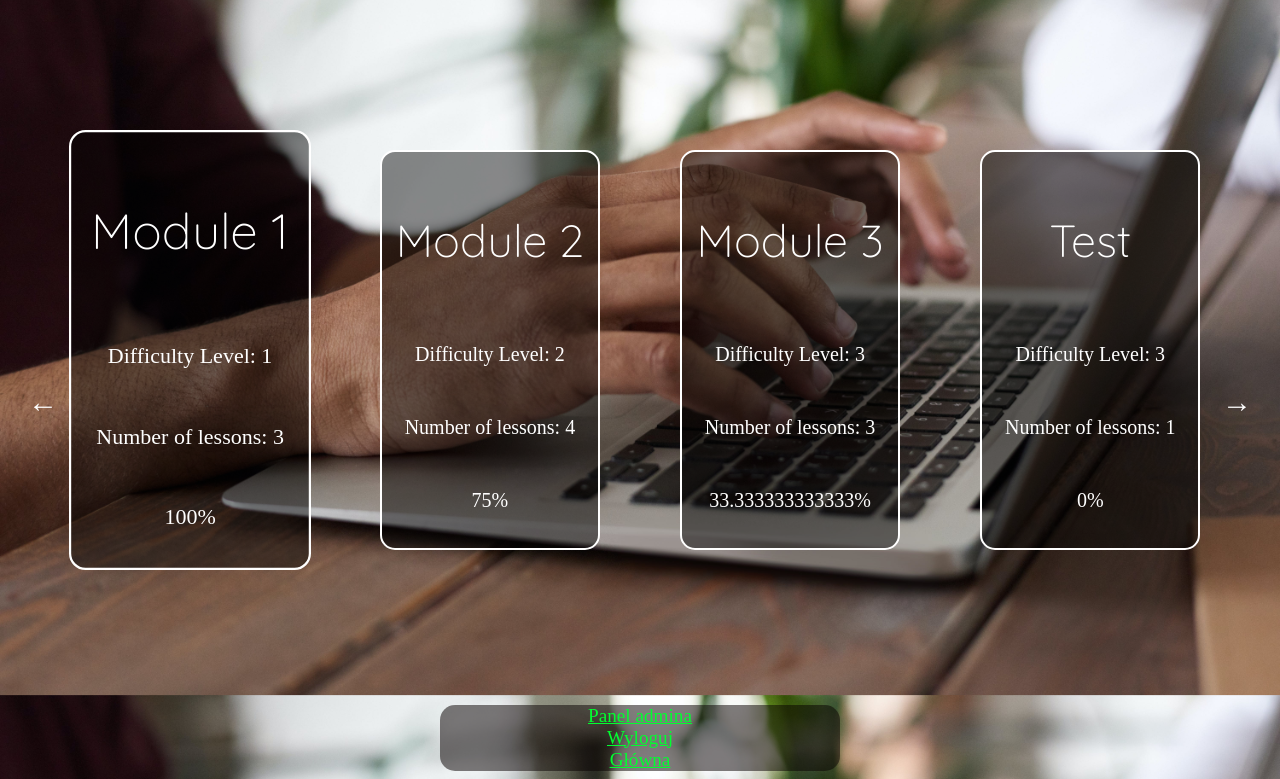
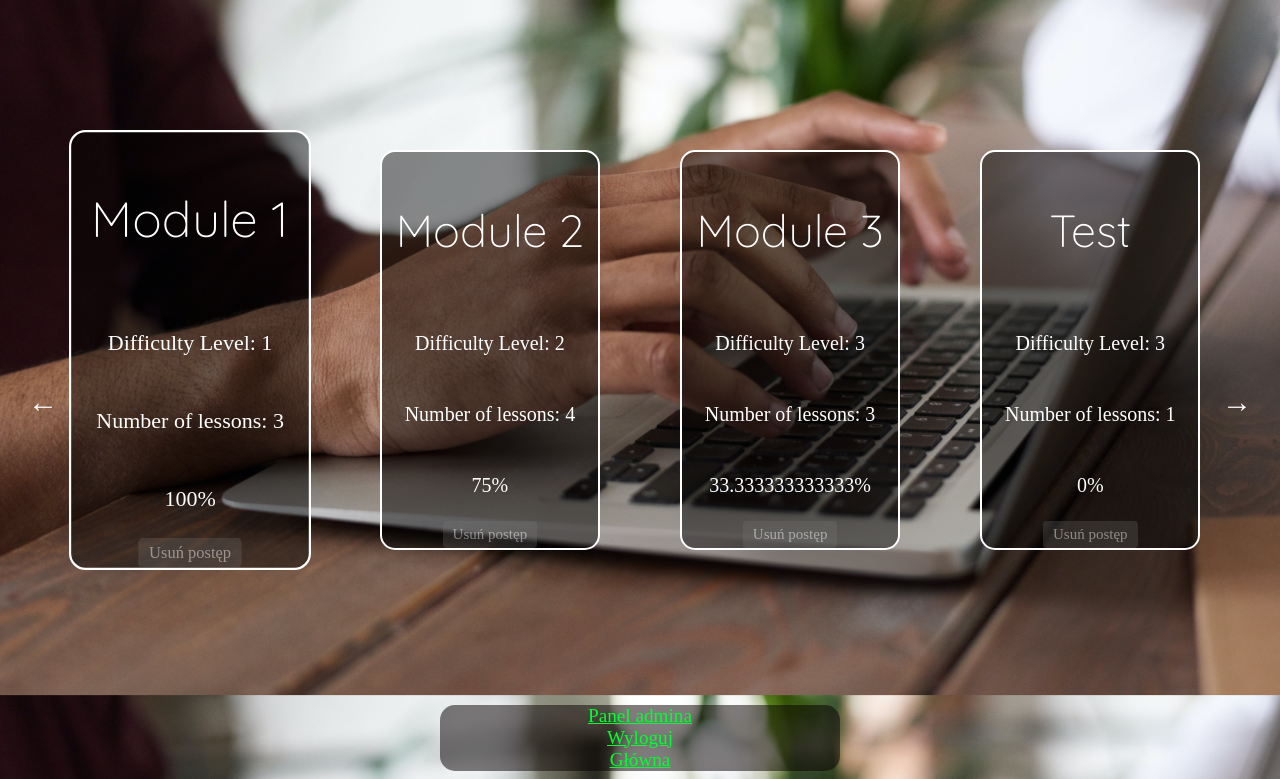
Before and after one commit to Centowsky/KeyboardDestroyer, a PHP site: page /learn in a window 1280 px wide. Shown: the part 159-938 px from the top of the page. Run offline with PHP 8.4, Linux system fonts and the light colour scheme; the visitor is signed in with stand-in values (Sample User, id 1); data comes from the database, SQL or seed files in the repository.

Commit message:
przycisk usuwania postepu

```diff
--- a/index.php
+++ b/index.php
@@ -102,7 +102,19 @@ switch ($request_uri) {
         }
         break;
     default:
-        echo renderPage('home');
+        if (preg_match('/^\/learn\/usun\?moduleId=\d+$/', $request_uri)){
+            if (isset($_GET['moduleId'])) {
+                $moduleId = $_GET['moduleId'];
+                if (usun($moduleId)) {
+                    header('Location: /learn');
+
+                } else {
+                    echo "Błąd podczas resetowania postępu.";
+                }
+            }
+        }
+        else{
+            echo renderPage('home');}
         break;
 }
 
@@ -123,6 +135,21 @@ function authenticateUser($username, $password) {
         die('Błąd bazy danych: ' . $e->getMessage());
     }
 }
+
+function usun($id){
+    try {
+        $db = new PDO('mysql:host=localhost;dbname=keyboard_destroyer', 'root', '');
+        // Zapytanie DELETE z INNER JOIN
+        $query = $db->prepare('DELETE us FROM userstatistics AS us INNER JOIN lessons AS l ON us.LessonID = l.LessonID WHERE l.ModuleID = :id');
+        $query->bindParam(':id',$id);
+
+        // Wykonaj zapytanie
+        return $query->execute();
+
+
+    } catch (PDOException $e) {
+        die('Błąd bazy danych: ' . $e->getMessage());
+    }}
 
 function saveModuleToDatabase($moduleName, $difficultyLevel) {
     try {
--- a/src/css/learn.css
+++ b/src/css/learn.css
@@ -82,6 +82,7 @@ h1{
 .d_name {
     padding: 5px;
     font-size: 20px;
+    margin: auto;
     height: fit-content;
     width: fit-content;
 }
@@ -107,3 +108,20 @@ h1{
     cursor: pointer;
     color: white;
 }
+
+.button {
+    font-size: 15px;
+    background-color: rgba(125, 125, 125, 0.5);
+    border: none;
+    border-radius: 4px;
+    opacity: 0.5;
+    color: white;
+    padding: 5px 10px;
+    text-decoration: none;
+    margin-top: 0px;
+}
+
+.button:hover {
+    background-color: rgba(125, 125, 125, 1);
+    opacity: 1;
+}
--- a/src/pages/learn.php
+++ b/src/pages/learn.php
@@ -106,6 +106,7 @@ $username = $_SESSION['user'];
             }
             else
                 echo "<p class='d_name'>0%</p>";
+            echo "<a href='/learn/usun?moduleId=" . $module['ModuleID'] . "' class='button'>Usuń postęp</a>";
             echo "</div>";
         }
         ?>
```
